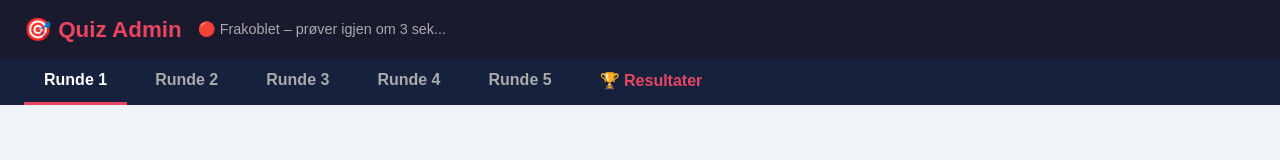
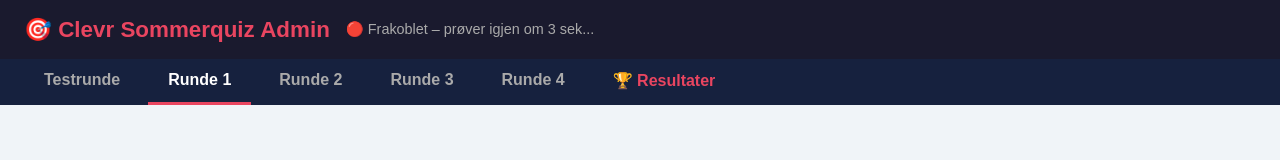
Before and after one commit to sobjurulf/kontorquiz, a website: page public/admin.html in a window 1280 px wide. Both pictures are taken after a click on the element "Runde 1". Drawn offline with Linux system fonts and the light colour scheme.

Commit message:
Update admin.html

```diff
--- a/public/admin.html
+++ b/public/admin.html
@@ -2,7 +2,7 @@
 <html lang="no">
 <head>
   <meta charset="UTF-8">
-  <title>Admin – Quiz</title>
+  <title>Admin – Clevr Sommerquiz</title>
   <style>
     * { box-sizing: border-box; margin: 0; padding: 0; }
     body { font-family: sans-serif; background: #f0f4f8; color: #222; }
@@ -109,43 +109,49 @@
 <body>
 
 <header>
-  <h1>🎯 Quiz Admin</h1>
+  <h1>🎯 Clevr Sommerquiz Admin</h1>
   <span style="color:#aaa; font-size:0.9rem;" id="connStatus">Kobler til...</span>
 </header>
 
 <div class="tabs">
-  <div class="tab active" onclick="switchTab(1)" id="tab1">Runde 1</div>
+  <div class="tab active" onclick="switchTab('Test')" id="tabTest">Testrunde</div>
+  <div class="tab" onclick="switchTab(1)" id="tab1">Runde 1</div>
   <div class="tab" onclick="switchTab(2)" id="tab2">Runde 2</div>
   <div class="tab" onclick="switchTab(3)" id="tab3">Runde 3</div>
   <div class="tab" onclick="switchTab(4)" id="tab4">Runde 4</div>
-  <div class="tab" onclick="switchTab(5)" id="tab5">Runde 5</div>
-  <div class="tab" onclick="switchTab(6)" id="tab6" style="color: #e94560;">🏆 Resultater</div>
+  <div class="tab" onclick="switchTab('Resultat')" id="tabResultat" style="color: #e94560;">🏆 Resultater</div>
 </div>
 
 <div class="content">
-  <div id="panel1" class="round-panel active"></div>
+  <div id="panelTest" class="round-panel active"></div>
+  <div id="panel1" class="round-panel"></div>
   <div id="panel2" class="round-panel"></div>
   <div id="panel3" class="round-panel"></div>
   <div id="panel4" class="round-panel"></div>
-  <div id="panel5" class="round-panel"></div>
-  <div id="panel6" class="round-panel"></div> </div>
+  <div id="panelResultat" class="round-panel"></div>
+</div>
 
 <script>
   let ws;
   let state = {
-    answers: { 1: '123456789', 2: '987654321', 3: '789654321', 4: '135792468', 5: '321654987' },
-    submissions: { 1: [], 2: [], 3: [], 4: [], 5: [] },
-    currentRound: 1
+    answers: { 'Test': '123456789', 1: '987654321', 2: '789654321', 3: '135792468', 4: '321654987' },
+    submissions: { 'Test': [], 1: [], 2: [], 3: [], 4: [] },
+    currentRound: 'Test'
+  };
+
+  const allRounds = ['Test', 1, 2, 3, 4, 'Resultat'];
+  const roundTitles = {
+    'Test': 'Testrunde (Sjekk at alle kan svare – gir ingen poeng)',
+    1: 'Runde 1: Ranger fra eldst til nyest',
+    2: 'Runde 2: Ranger fra billigst til dyrest',
+    3: 'Runde 3: Ranger fra yngst til eldst',
+    4: 'Runde 4: Ranger fra minst levealder til eldst levealder'
   };
 
   function connect() {
-    // 1. Sjekk om siden bruker https (Render) eller http (lokalt)
     const protocol = location.protocol === 'https:' ? 'wss:' : 'ws:';
-
-    // 2. Bruk location.host i stedet for location.hostname (tar med port om nødvendig)
     const host = location.host;
 
-    // 3. Opprett tilkoblingen
     ws = new WebSocket(`${protocol}//${host}`);
 
     ws.onopen = () => {
@@ -186,13 +192,12 @@
   }
 
   function switchTab(round) {
-  for (let i = 1; i <= 6; i++) { // Endret fra 5 til 6
-    document.getElementById(`tab${i}`).classList.toggle('active', i === round);
-    document.getElementById(`panel${i}`).classList.toggle('active', i === round);
-  }
+    allRounds.forEach(r => {
+      document.getElementById(`tab${r}`).classList.toggle('active', r === round);
+      document.getElementById(`panel${r}`).classList.toggle('active', r === round);
+    });
 
-  // Hvis admin klikker på resultatfanen, hent oppdatert poengtavle fra API-et
-  if (round === 6) {
+    if (round === 'Resultat') {
       fetchScoreboard();
     } else if (ws && ws.readyState === WebSocket.OPEN) {
       ws.send(JSON.stringify({ type: 'set_round', round }));
@@ -207,6 +212,8 @@ function switchTab(round) {
   }
 
   function renderPanel(round) {
+    if (round === 'Resultat') return;
+
     const subs = state.submissions[round] || [];
     const fasit = state.answers[round] || '';
     const isActive = state.currentRound == round;
@@ -229,11 +236,14 @@ function switchTab(round) {
       });
     }
 
+    const displayTitle = roundTitles[round] || `Runde ${round}`;
+
     document.getElementById(`panel${round}`).innerHTML = `
+      <div style="margin-bottom: 15px; font-size: 1.2rem; font-weight: bold; color: #1a1a2e;">${displayTitle}</div>
       <div class="answer-box">
         <label>Fasit:</label>
         <input type="text" id="fasit${round}" value="${fasit}" maxlength="9">
-        <button onclick="updateAnswer(${round})">Lagre fasit</button>
+        <button onclick="updateAnswer('${round}')">Lagre fasit</button>
         ${isActive ? '<span style="color:#16a34a; font-weight:bold;">● Aktiv runde</span>' : ''}
       </div>
       <div class="status-bar">
@@ -249,7 +259,9 @@ function switchTab(round) {
   }
 
   function renderAll() {
-    for (let i = 1; i <= 5; i++) renderPanel(i);
+    allRounds.forEach(r => {
+      if (r !== 'Resultat') renderPanel(r);
+    });
   }
 
   function fetchScoreboard() {
@@ -259,12 +271,11 @@ function switchTab(round) {
         let rows = '';
 
         if (data.length === 0) {
-        rows = `<tr><td colspan="8" class="empty">Ingen lag har registrert seg ennå.</td></tr>`;
+          rows = `<tr><td colspan="7" class="empty">Ingen lag har registrert seg ennå.</td></tr>`;
         } else {
           data.forEach((teamData, index) => {
             const placement = index + 1;
 
-          // Uthev pallen litt ekstra med emojier
             let medal = `${placement}.`;
             if (placement === 1) medal = '🥇 1.';
             if (placement === 2) medal = '🥈 2.';
@@ -278,17 +289,16 @@ function switchTab(round) {
                 <td style="text-align:center; color:#888;">${teamData.rounds[2]} p</td>
                 <td style="text-align:center; color:#888;">${teamData.rounds[3]} p</td>
                 <td style="text-align:center; color:#888;">${teamData.rounds[4]} p</td>
-              <td style="text-align:center; color:#888;">${teamData.rounds[5]} p</td>
                 <td style="text-align:center; font-weight:bold; color:#e94560; background:#fdf2f4;">${teamData.total} p</td>
               </tr>
             `;
           });
         }
 
-      document.getElementById('panel6').innerHTML = `
+        document.getElementById('panelResultat').innerHTML = `
           <div style="background:#fff; border-radius:12px; padding:20px; margin-bottom:20px; box-shadow:0 2px 8px rgba(0,0,0,0.08);">
-          <h2 style="color:#1a1a2e; margin-bottom:10px;">Endelig poengtavle</h2>
-          <p style="color:#666; font-size:0.9rem;">Poeng utregnet basert på svartid per runde (10p til nr. 1, 9p til nr. 2 osv. Minst 5p for riktig svar).</p>
+            <h2 style="color:#1a1a2e; margin-bottom:10px;">Endelig poengtavle – Clevr Sommerquiz</h2>
+            <p style="color:#666; font-size:0.9rem;">Testrunden er holdt utenfor poengboka. Konkurranserundene gir 10p til nr. 1, 9p til nr. 2, 8p til nr. 3, 7p til nr. 4, 6p til nr. 5, og 5p til resten som svarer riktig.</p>
           </div>
           <table>
             <thead>
@@ -299,7 +309,6 @@ function switchTab(round) {
                 <th style="text-align:center;">R2</th>
                 <th style="text-align:center;">R3</th>
                 <th style="text-align:center;">R4</th>
-              <th style="text-align:center;">R5</th>
                 <th style="text-align:center; background:#1a1a2e; color:#fff;">Totalscore</th>
               </tr>
             </thead>
@@ -309,7 +318,7 @@ function switchTab(round) {
       })
       .catch(err => {
         console.error('Kunne ikke hente poengtavle:', err);
-      document.getElementById('panel6').innerHTML = '<div class="empty">Feil ved henting av poeng.</div>';
+        document.getElementById('panelResultat').innerHTML = '<div class="empty">Feil ved henting av poeng.</div>';
       });
   }
 
```
Lines whose indentation alone changed are shown as unchanged.
